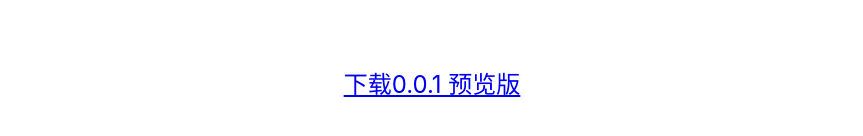
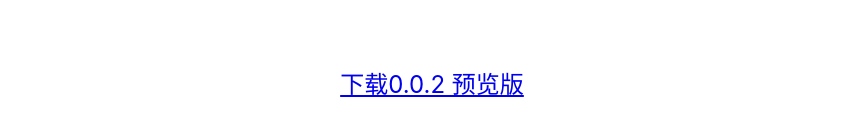
Before and after one commit to fluxxu/wc3.tools, a Next.js app: page /launcher-e in a window 1280 px wide. Shown: the part 690-826 px from the top of the page, without its empty margins (208-1071 px from the left). Built offline with nearby package versions, Linux system fonts and the light colour scheme.

Commit message:
Update version

```diff
--- a/pages/launcher-e.jsx
+++ b/pages/launcher-e.jsx
@@ -51,7 +51,7 @@ export default function LauncherE() {
                     </div>
 
                     <p className={styles.description}>
-                        <a href="http://w3c.cnwar3.com/launcher-e/W3Champions_0.0.1_x64_en-US.msi">下载0.0.1 预览版</a>
+                        <a href="http://w3c.cnwar3.com/launcher-e/W3Champions_0.0.2_x64_en-US.msi">下载0.0.2 预览版</a>
                     </p>
                 </div>
             </main>
```
